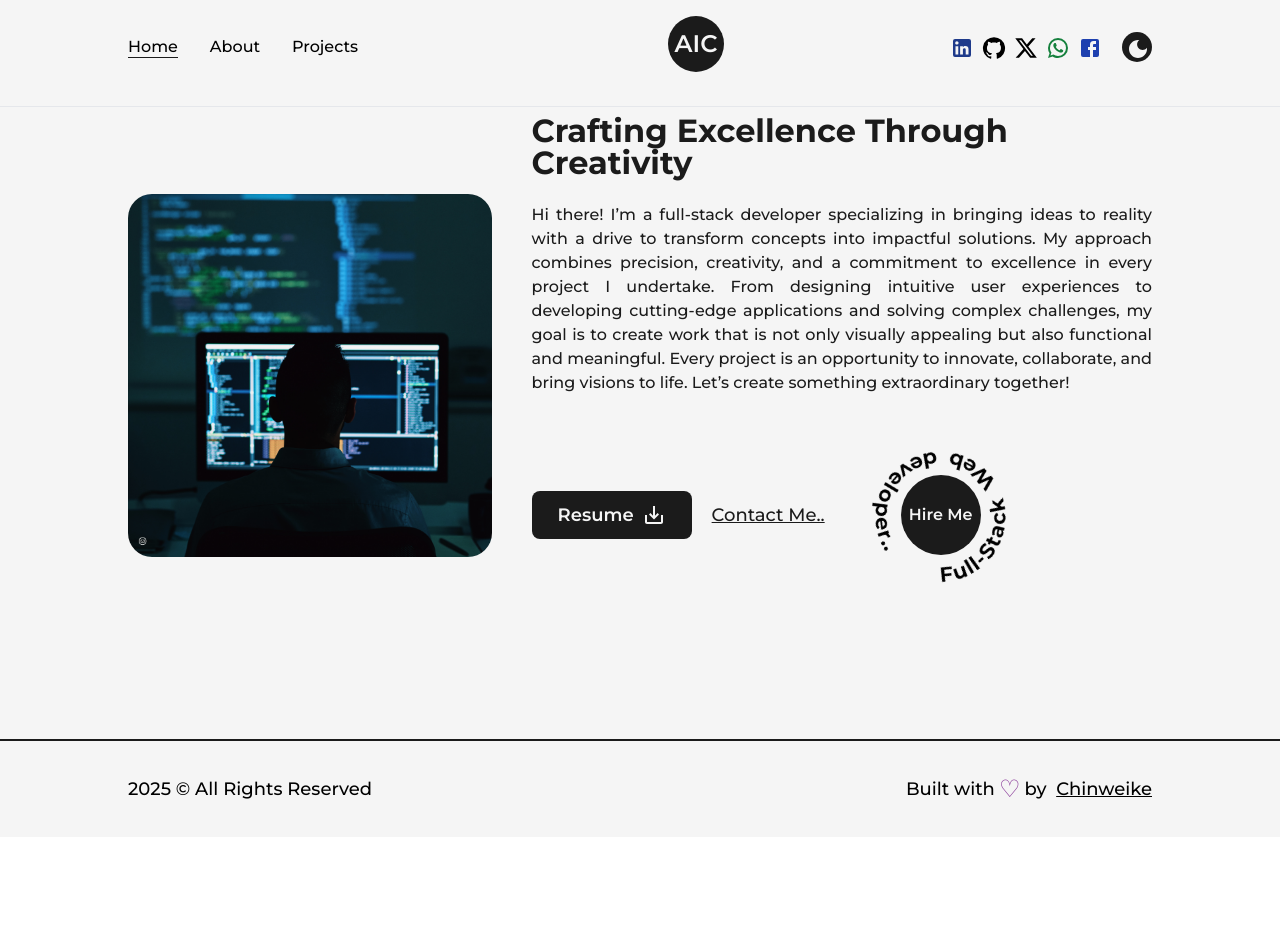
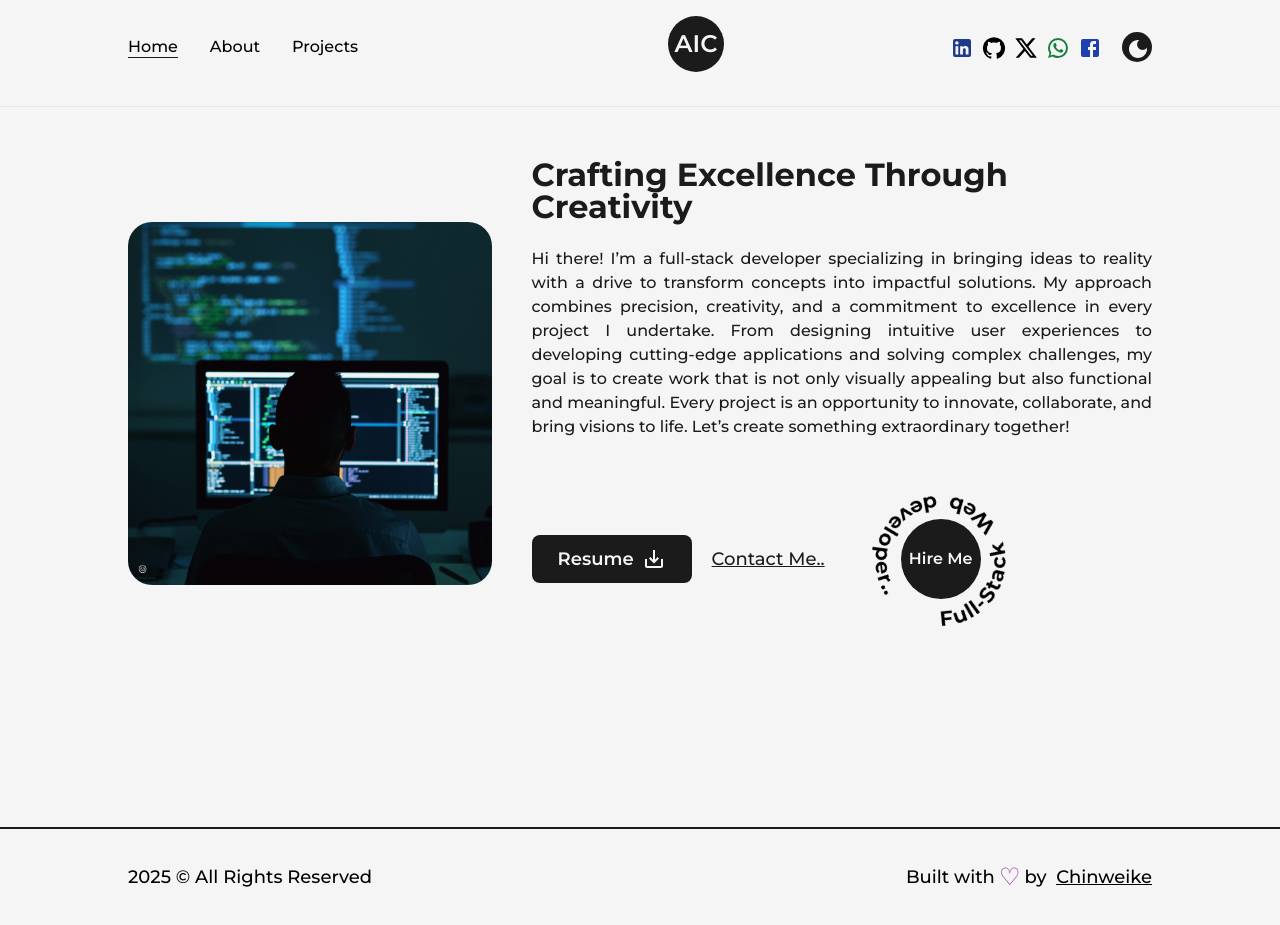
Before and after one commit to Chinweike99/chinweike, a Next.js app: page / in a window 1280 px wide. Before the commit the page ends 837 px from the top, so only its background shows below. Built offline with nearby package versions, Linux system fonts and the light colour scheme.

Commit message:
height adjusted

```diff
--- a/src/pages/index.js
+++ b/src/pages/index.js
@@ -42,7 +42,7 @@ export default function Home() {
         <meta name="description" content="Generated by next app" />
       </Head>
       <TransitionEffect />
-      <main className="flex items-center text-dark w-full min-h-[50vh] dark:text-light ">
+      <main className="flex items-center text-dark w-full min-h-[90vh] dark:text-light ">
         <Layout className="pt-0 md:pt-8 sm:pt-4 lg:pt-0">
           <div className="flex lg:flex-col gap-10 items-center justify-between w-full">
             <motion.div
@@ -54,7 +54,7 @@ export default function Home() {
               <Image
                 src={assets.home}
                 alt="chinweike"
-                className="w-full h-auto mt-8 rounded-[1.5rem] md:inline-block md:w-full"
+                className="w-full h-auto rounded-[1.5rem] md:inline-block md:w-full"
                 priority
                 sizes="(max-width: 760px) 100vw, (max-width: 1200px) 50vw, 50vw"
               />
```
